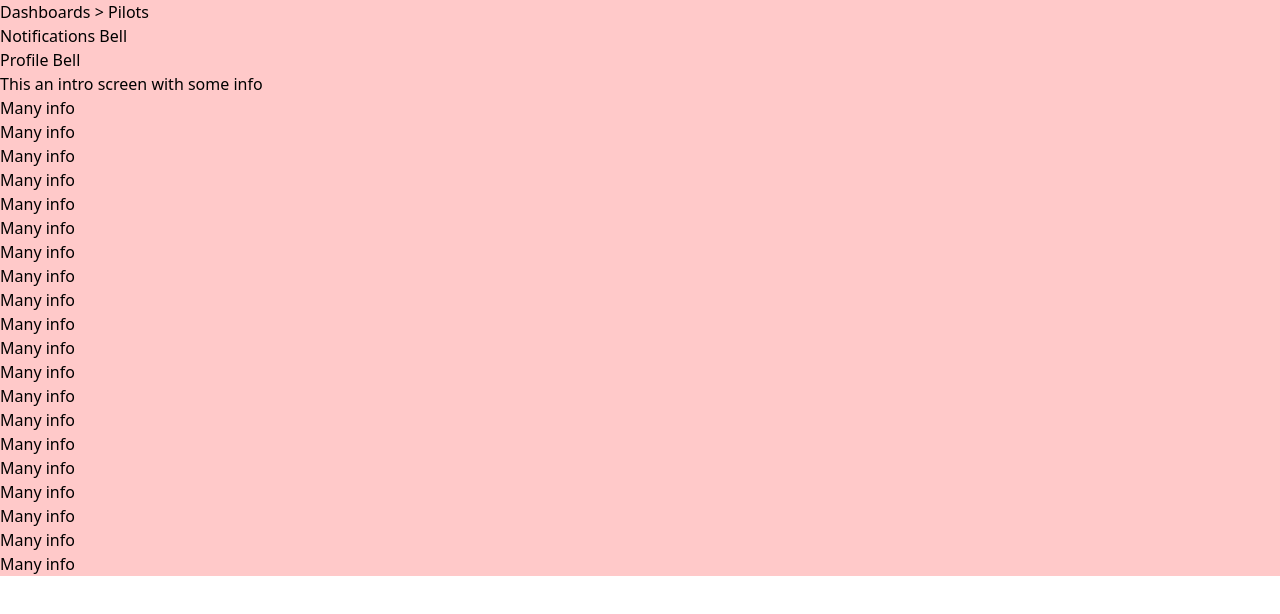
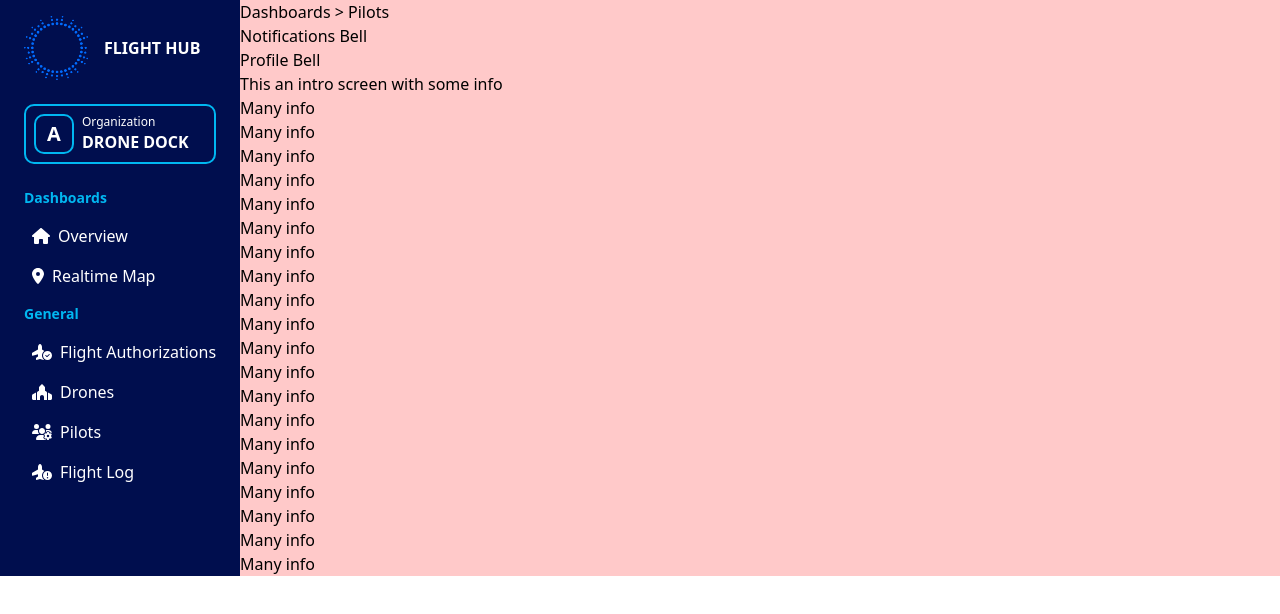
Before and after one commit to ovolkov1991/flight-hub, a React (Vite) app: page / in a window 1280 px wide. Shown: the top 614 px of the page. Built offline with nearby package versions, Linux system fonts and the light colour scheme.

Commit message:
Add sidebar

```diff
--- /dev/null
+++ b/src/components/Sidebar/CompanyBrand.tsx
@@ -0,0 +1,12 @@
+const CompanyBrand = () => (
+  <div className='flex items-center' data-testid='company-brand'>
+    <img
+      src='../../../public/logo.png'
+      alt='A circular pattern composed of blue dots of varying sizes, arranged in a symmetrical radial design'
+      className='size-16'
+    />
+    <p className='text-white font-semibold text-l pl-4'>FLIGHT HUB</p>
+  </div>
+);
+
+export default CompanyBrand;
--- /dev/null
+++ b/src/components/Sidebar/Organization.tsx
@@ -0,0 +1,25 @@
+// mimic RTK
+const useSelector = () => ({ rating: 'A', name: 'DRONE DOCK' });
+
+const Organization = () => {
+  // add some RTK to get authorized organization data
+  // like it's rating and name
+  const organization = useSelector();
+
+  return (
+    <div
+      className='flex items-center mt-6 py-2 border-organization'
+      data-testid='organization'
+    >
+      <div className='flex items-center justify-center border-organization size-10 px-4 ml-2 text-white text-xl font-bold'>
+        {organization.rating}
+      </div>
+      <div className='text-white ml-2'>
+        <p className='text-xs'>Organization</p>
+        <p className='font-semibold'>{organization.name}</p>
+      </div>
+    </div>
+  );
+};
+
+export default Organization;
--- /dev/null
+++ b/src/components/Sidebar/SidebarList.tsx
@@ -0,0 +1,34 @@
+import { Link } from 'react-router-dom';
+import { FontAwesomeIcon } from '@fortawesome/react-fontawesome';
+
+import { SidebarItem } from '../../types/sidebar';
+
+type SidebarEntry = [string, SidebarItem[]];
+
+type SidebarListProps = {
+  items: SidebarEntry[];
+};
+
+const SidebarList: React.FC<SidebarListProps> = ({ items }) => (
+  <ul data-testid='sidebar-list'>
+    {items.map(([section, list]) => (
+      <div key={section} data-testid='sidebar-section'>
+        <p className='text-sidebar font-semibold text-sm pt-4'>{section}</p>
+        {list.map((item) => (
+          <li
+            key={item.name}
+            className='text-white pl-2 pt-4'
+            data-testid='sidebar-section-item'
+          >
+            <Link to={`${item.path}`} className='flex items-center'>
+              <FontAwesomeIcon icon={item.icon} />
+              <span className='pl-2'>{item.name}</span>
+            </Link>
+          </li>
+        ))}
+      </div>
+    ))}
+  </ul>
+);
+
+export default SidebarList;
--- /dev/null
+++ b/src/components/Sidebar/index.tsx
@@ -0,0 +1,22 @@
+import { SidebarItems } from '../../types/sidebar';
+import CompanyBrand from './CompanyBrand';
+import Organization from './Organization';
+import SidebarList from './SidebarList';
+
+type SidebarProps = {
+  items: SidebarItems;
+};
+
+const Sidebar: React.FC<SidebarProps> = ({ items }) => (
+  <aside className='bg-sidebar px-6 py-4'>
+    <CompanyBrand />
+
+    <Organization />
+
+    <nav className='pt-2'>
+      <SidebarList items={Object.entries(items)} />
+    </nav>
+  </aside>
+);
+
+export default Sidebar;
--- /dev/null
+++ b/src/data/sidebarItems.ts
@@ -0,0 +1,25 @@
+import {
+  faHouse,
+  faLocationDot,
+  faUsersGear,
+  faPlaceOfWorship,
+  faPlaneCircleCheck,
+  faPlaneCircleExclamation,
+} from '@fortawesome/free-solid-svg-icons';
+
+export default {
+  Dashboards: [
+    { name: 'Overview', path: '/', icon: faHouse },
+    { name: 'Realtime Map', path: '/map', icon: faLocationDot },
+  ],
+  General: [
+    {
+      name: 'Flight Authorizations',
+      path: '/flight-authorizations',
+      icon: faPlaneCircleCheck,
+    },
+    { name: 'Drones', path: '/drones', icon: faPlaceOfWorship },
+    { name: 'Pilots', path: '/pilots', icon: faUsersGear },
+    { name: 'Flight Log', path: '/flight-log', icon: faPlaneCircleExclamation },
+  ],
+};
--- a/src/layouts/MainLayout.tsx
+++ b/src/layouts/MainLayout.tsx
@@ -1,3 +1,6 @@
+import Sidebar from '../components/Sidebar';
+import sidebarItems from '../data/sidebarItems';
+
 type Props = {
   children: React.ReactNode;
 };
@@ -19,6 +22,7 @@ function Header() {
 function Layout({ children }: Props) {
   return (
     <div className='flex bg-red-200 '>
+      <Sidebar items={sidebarItems} />
       <div>
         <Header />
         {children}
--- /dev/null
+++ b/src/types/sidebar.ts
@@ -0,0 +1,9 @@
+import { findIconDefinition } from '@fortawesome/fontawesome-svg-core';
+
+export type SidebarItem = {
+  name: string;
+  path: string;
+  icon: ReturnType<typeof findIconDefinition>;
+};
+
+export type SidebarItems = Record<string, SidebarItem[]>;
```
